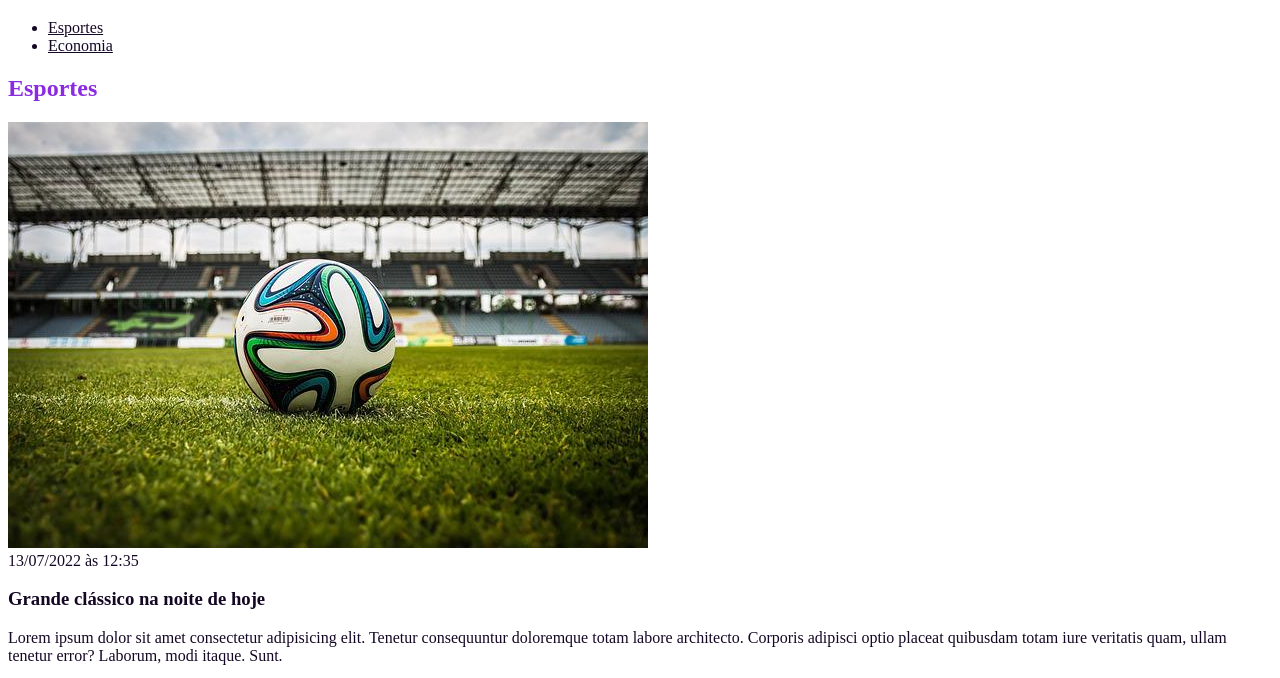
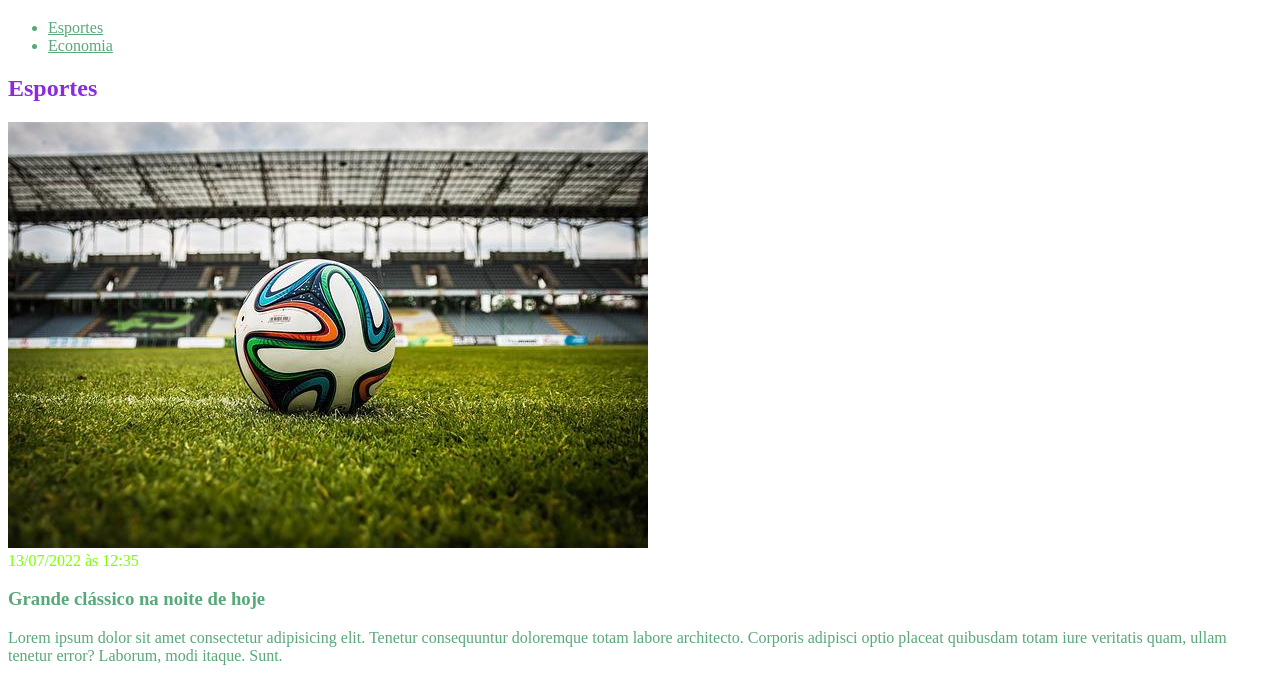
Before and after one commit to uilvag/html-css, a plain HTML site: page paginaHome.html in a window 1280 px wide. Shown: the part 61-739 px from the top of the page. Drawn offline with Linux system fonts and the light colour scheme.

Commit message:
adicionando Main e Pagina paginaHome

```diff
--- a/main.css
+++ b/main.css
@@ -19,5 +19,5 @@ h2 {
 }
 
 * {
-    color:rgb(20, 7, 36)
+    color:rgb(88, 168, 121)
 }   <!--Para estelizar tudo na pagina,fora os que já foram -->
--- a/paginaHome.html
+++ b/paginaHome.html
@@ -21,12 +21,12 @@
             </ul>
         </nav>
     </header>
-    <section>
+    <section id="sport"> <!-- é boa pratica utilizar apenas um ID de estelização-->
         <h2>Esportes</h2>
         <article>
             <img src="./imagens/futebol.jpg" alt="Bola de futebol no gramado" />
             <header>
-                <time>13/07/2022 às 12:35</time>
+                <time class="dataCriacao">13/07/2022 às 12:35</time> <!-- Classe para a troca da cor da data-->
             </header>
             <h3>Grande clássico na noite de hoje</h3>
             <p>
@@ -68,7 +68,7 @@
             <a href="#" title="Leia a notícia completa">Ler mais</a>
         </article>
     </section>
-    <section>
+    <section id="economy"> <!--Utilizado como ex de estelização com ID-->
         <h2>Economia</h2>
         <article>
             <img src="./imagens/dolares.jpg" alt="Muitos dólares" />
```
